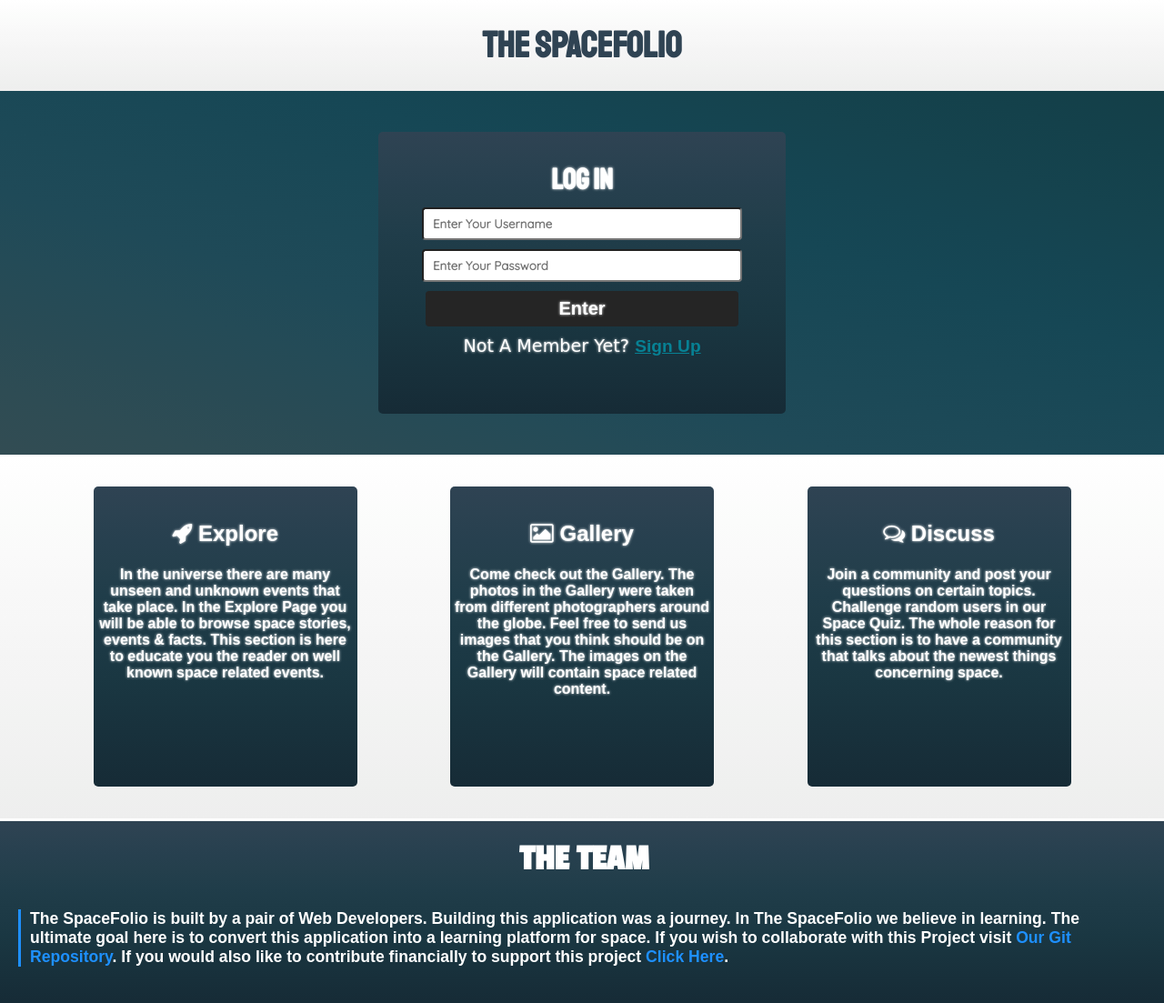
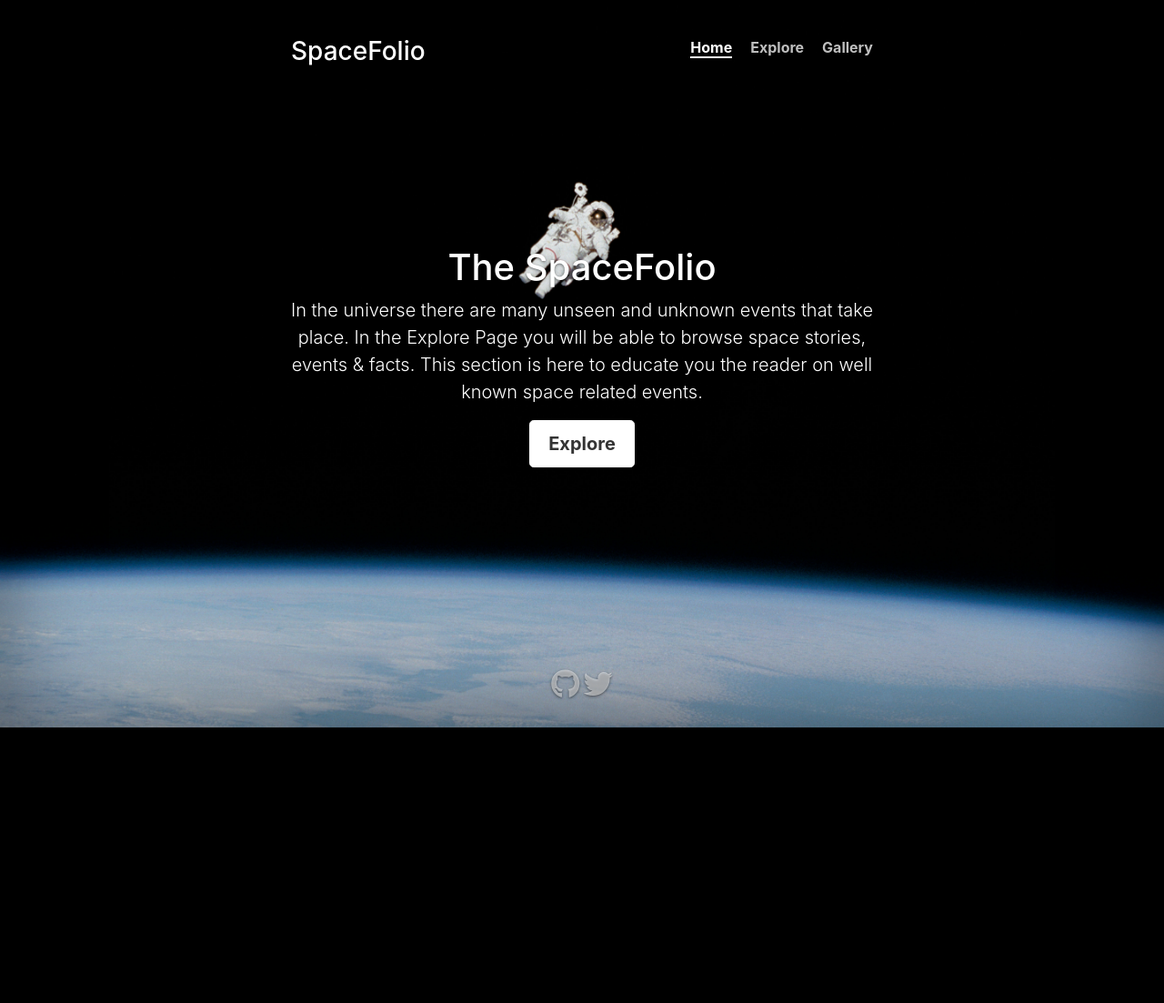
Before and after one commit to lionpower7/TheSpaceFolio, a Flask app: page / in a window 1280 px wide. Shown: the whole page at 91% size. After the commit the page ends 800 px from the top, so only its background shows below. Run offline with Flask 2, Linux system fonts and the light colour scheme; some libraries are stand-ins or nearby versions; some web fonts are replaced.

Commit message:
Moved new index and added FA icons also added pip requirements files

```diff
--- a/app/routes.py
+++ b/app/routes.py
@@ -4,7 +4,7 @@ from flask import render_template
 @app.route('/')
 @app.route('/index')
 def index():
-    return render_template("Space.html")
+    return render_template("index.html")
 
 @app.route('/Welcome')
 def welcome():
@@ -14,7 +14,3 @@ def welcome():
 def sign():
     username = ""
     return render_template("Sign.html", username=username)
-
-@app.route('/new_index')
-def new_index():
-    return render_template("template_index.html")
--- a/templates/base.html
+++ b/templates/base.html
@@ -14,6 +14,9 @@
     <title>The SpaceFolio | A Place For Space Enthusiasts</title>
 
     {% endif %}
+    <!-- Font Awesome Icons -->
+    <link rel="stylesheet" href="https://use.fontawesome.com/releases/v5.6.3/css/all.css" integrity="sha384-UHRtZLI+pbxtHCWp1t77Bi1L4ZtiqrqD80Kn4Z8NTSRyMA2Fd33n5dQ8lWUE00s/"
+        crossorigin="anonymous">
 
     <!-- Bootstrap core CSS -->
     <link href="{{ url_for('static', filename='css/bootstrap.min.css') }}" rel="stylesheet">
@@ -42,6 +45,7 @@
                         ('#', 'explore', 'Explore'),
                         ('#', 'gallery', 'Gallery')
                         ] -%}
+
                         {% set active_page = active_page|default('index') -%}
                         <nav>
                             <ul class="nav masthead-nav">
@@ -54,8 +58,24 @@
                     </div>
                 </div>
 
+
                 {% block content %}{% endblock %}
 
+
+                <div class="mastfoot">
+                        <div class="inner">
+
+
+                        <i class="fab fa-github fa-2x"></i>
+                        <i class="fab fa-twitter fa-2x"></i>
+                    </div>
+                </div>
+
+            </div>
+
+        </div>
+
+    </div>
     <!-- Bootstrap core JavaScript
     ================================================== -->
     <!-- Placed at the end of the document so the pages load faster -->
--- a/templates/index.html
+++ b/templates/index.html
@@ -1,14 +1,24 @@
-<!DOCTYPE html>
-<html lang="en">
-<head>
-    <meta charset="UTF-8">
-    <meta name="viewport" content="width=device-width, initial-scale=1.0">
-    <meta http-equiv="X-UA-Compatible" content="ie=edge">
-    <title>The SpaceFolio | A Place For Space Enthusiasts</title>
-    <link rel="stylesheet" href="{{ url_for('static', filename='css/Space.css') }}">
-    <link rel="stylesheet" href="https://cdnjs.cloudflare.com/ajax/libs/font-awesome/4.7.0/css/font-awesome.min.css">
-</head>
-<body>
 
-</body>
+{% extends "base.html" %}
+{% block content %}
+
+
+          <div class="inner cover">
+            <h1 class="cover-heading">The SpaceFolio</h1>
+            <p class="lead">In the universe there are many unseen and unknown events that take place. In the Explore Page you will be able to browse space stories, events & facts. This section is here to educate you the reader on well known space related events.</p>
+            <p class="lead">
+              <a href="#" class="btn btn-lg btn-default">Explore</a>
+            </p>
+          </div>
+
+
+
+
+  {% endblock %}
+
+
+
+
+  </body>
+
 </html>
```
Also changed, not shown: requirements.txt (added, +7 -0 lines), templates/template_index.html (deleted, +0 -34 lines), 2 other files. Lines whose indentation alone changed are shown as unchanged.
